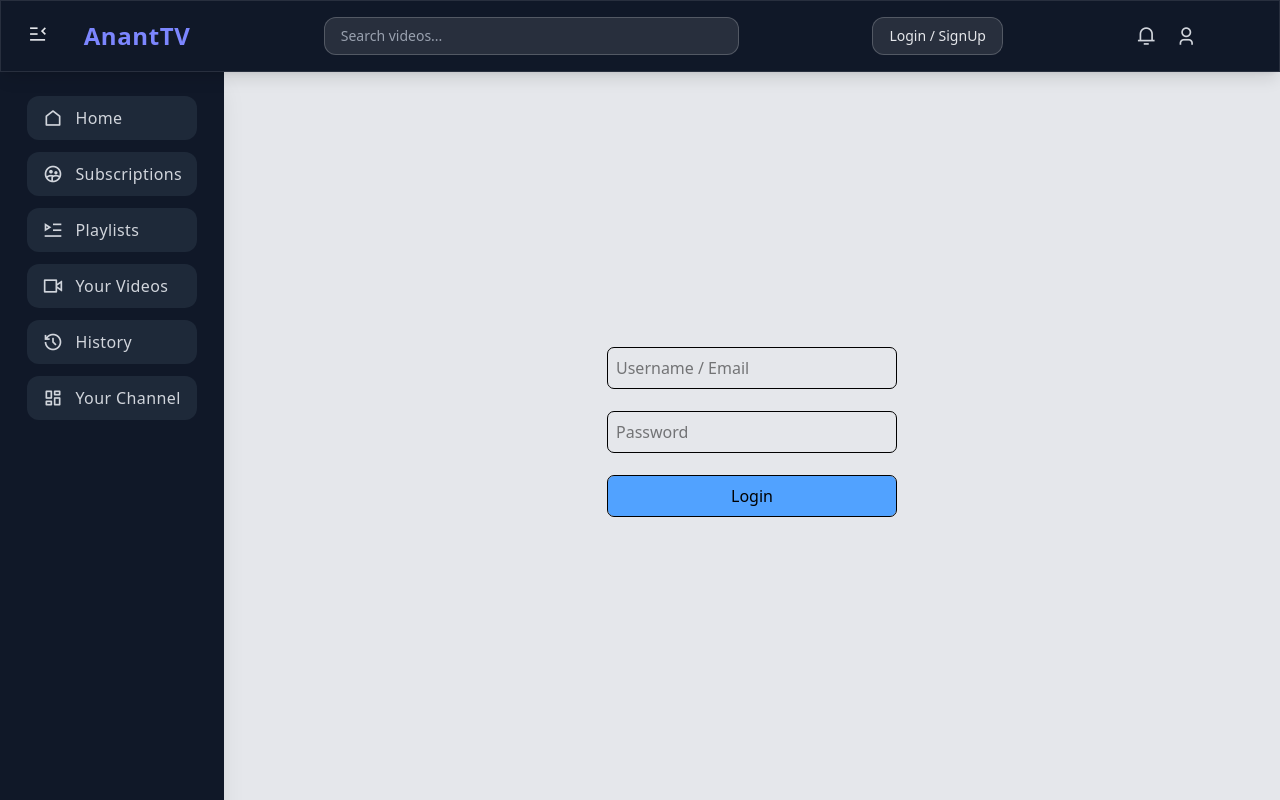
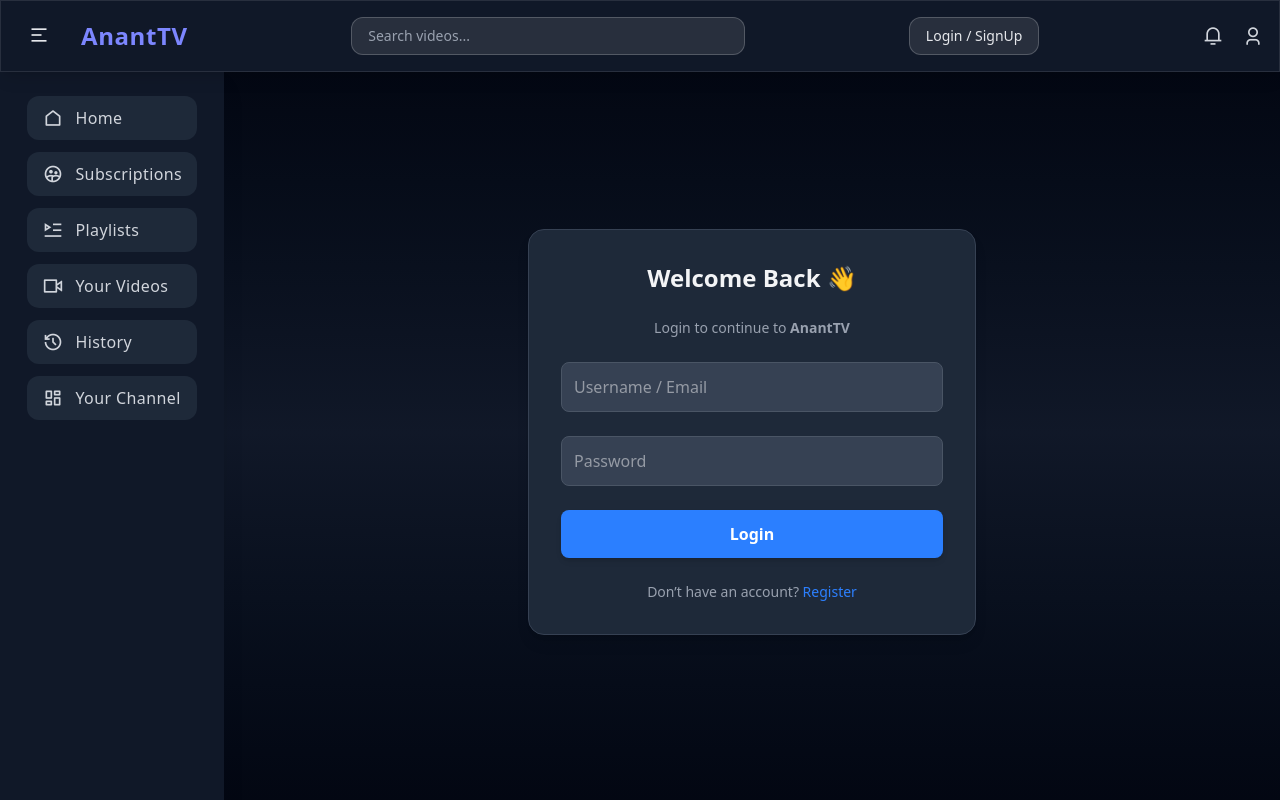
Before and after one commit to KaranKumar099/Anant_TV, a React (Vite) app in the folder frontend/: page /login in a window 1280 px wide. Built offline with nearby package versions, Linux system fonts and the light colour scheme.

Commit message:
styling 6

```diff
--- a/frontend/src/Layout.jsx
+++ b/frontend/src/Layout.jsx
@@ -1,33 +1,80 @@
+import { useState, useEffect } from "react";
 import { Header, SideBar } from "./index";
 import { Outlet } from "react-router";
-import { useState } from "react";
+import { motion } from "framer-motion";
 
 function Layout() {
+  const [sidebarOpen, setSidebarOpen] = useState(false);
   const [collapsed, setCollapsed] = useState(false);
+  const [windowWidth, setWindowWidth] = useState(window.innerWidth);
+
+  useEffect(() => {
+    const handleResize = () => setWindowWidth(window.innerWidth);
+    window.addEventListener("resize", handleResize);
+    return () => window.removeEventListener("resize", handleResize);
+  }, []);
+
+  const handleMenuClick = () => {
+    if (windowWidth < 1000) {
+      setSidebarOpen(!sidebarOpen);
+      setCollapsed(false);
+    }
+    else {
+      setCollapsed(!collapsed);
+    }
+  };
 
   return (
     <div className="h-screen flex flex-col overflow-hidden">
-            <button
-                    onClick={() => setCollapsed(!collapsed)}
-                    className="absolute top-4 left-5 z-100 text-xl text-gray-200 px-2 py-1 rounded-lg hover:bg-gray-600 transition"
-                >
-                    {collapsed ? <i className="ri-menu-fold-2-line"></i> : <i className="ri-menu-unfold-2-line"></i>}
-                </button>
       <div className="w-full fixed left-0 top-0 z-50">
-                <Header />
+        <Header onMenuClick={handleMenuClick} />
       </div>
 
       <div className="flex flex-1 pt-16 h-full">
+        {windowWidth >= 1000 && (
           <div
             className={`fixed top-16 left-0 h-full bg-gray-900 transition-all duration-300
-                        ${collapsed ? "w-24" : "w-56"}
-                        hidden md:block`}
+              ${collapsed ? "w-20" : "w-56"} hidden md:block`}
           >
             <SideBar showLabels={!collapsed} />
           </div>
+        )}
 
-                <div className={`flex-1 bg-gray-200 overflow-y-scroll transition-all duration-300
-                    ${collapsed ? "ml-20" : "ml-56"}`}>
+        {windowWidth >= 500 && windowWidth < 1000 && (
+          <div className="w-20 fixed top-16 left-0 bg-gray-900 h-full">
+            <SideBar showLabels={false} />
+          </div>
+        )}
+
+        {sidebarOpen && windowWidth < 500 && (
+          <>
+            <motion.div
+              initial={{ x: -250, opacity: 0 }}
+              animate={{ x: 0, opacity: 1 }}
+              exit={{ x: -250, opacity: 0 }}
+              transition={{ duration: 0.3 }}
+              className="fixed top-0 left-0 w-56 h-full bg-gray-900 shadow-2xl z-50"
+            >
+              <SideBar showLabels={true} />
+              <button
+                onClick={() => setSidebarOpen(false)}
+                className="absolute top-2 right-3 text-gray-50/75"
+              >
+                <i className="ri-close-circle-line"></i>
+              </button>
+            </motion.div>
+
+            <div
+              onClick={() => setSidebarOpen(false)}
+              className="fixed inset-0 bg-black/40 backdrop-blur-sm z-40"
+            />
+          </>
+        )}
+
+        <div
+          className={`flex-1 bg-gray-200 overflow-y-scroll transition-all duration-300
+            ${windowWidth >= 1000 ? (collapsed ? "ml-20" : "ml-56") : windowWidth >= 500 ? "ml-20" : "ml-0"}`}
+        >
           <Outlet />
         </div>
       </div>
--- a/frontend/src/components/CreatePlaylist.jsx
+++ b/frontend/src/components/CreatePlaylist.jsx
@@ -32,37 +32,43 @@ function CreatePlaylist() {
     };
 
     return (
-        <div className="h-full w-full flex-1 flex flex-col items-center">
-            <h1 className="text-2xl font-bold my-5">Create Playlist</h1>
-            <form className="flex flex-col gap-4" onSubmit={handleFormSubmit}>
+        <div className="flex-1 w-full h-full flex flex-col items-center justify-center bg-gray-900 text-white px-4">
+            <h1 className="text-3xl font-bold mb-6 text-blue-400">Create Playlist</h1>
+
+            <form
+                className="bg-gray-800 p-6 rounded-xl shadow-lg w-full max-w-md flex flex-col gap-5"
+                onSubmit={handleFormSubmit}
+            >
                 <div>
-                    <label>Name</label>
-                    <br />
+                    <label className="block text-gray-300 font-medium">Name</label>
                     <input
                         name="name"
                         type="text"
                         required
                         value={playlistDets.name}
                         onChange={handleChange}
-                        className="py-1 px-2 w-md outline mt-1"
+                        className="mt-2 w-full p-3 rounded-lg bg-gray-700 border border-gray-600 text-white placeholder-gray-400 focus:outline-none focus:ring-2 focus:ring-blue-400"
+                        placeholder="Enter playlist name"
                     />
                 </div>
+
                 <div>
-                    <label>Description</label>
-                    <br />
+                    <label className="block text-gray-300 font-medium">Description</label>
                     <textarea
                         name="description"
                         rows="4"
                         value={playlistDets.description}
                         onChange={handleChange}
-                        className="py-1 px-2 w-md outline mt-1"
+                        className="mt-2 w-full p-3 rounded-lg bg-gray-700 border border-gray-600 text-white placeholder-gray-400 focus:outline-none focus:ring-2 focus:ring-blue-400"
+                        placeholder="Enter playlist description"
                     ></textarea>
                 </div>
+
                 <button
                     type="submit"
-                    className="p-2 cursor-pointer text-white px-4 py-2 rounded bg-blue-500 transition"
+                    className="w-full py-3 rounded-lg bg-blue-500 hover:bg-blue-600 transition-colors font-semibold shadow-md"
                 >
-                    Create
+                    Create Playlist
                 </button>
             </form>
         </div>
--- a/frontend/src/components/Header.jsx
+++ b/frontend/src/components/Header.jsx
@@ -2,9 +2,9 @@ import { motion } from "framer-motion";
 import { useNavigate } from "react-router";
 import {useAuth} from "../Context/AuthContext"
 
-function Header() {
+function Header({onMenuClick}) {
     const navigate= useNavigate()
-    const { isAuthenticated } = useAuth()
+    const { user } = useAuth()
     async function handleClickOnUser(){
         navigate("/user")
     }
@@ -17,8 +17,12 @@ function Header() {
             initial={{ y: -60, opacity: 0 }}
             animate={{ y: 0, opacity: 1 }}
             transition={{ duration: 0.6 }}
-            className="sticky top-0 z-10 mb-6 flex items-center justify-around p-4 bg-gradient-to-r bg-gray-900 backdrop-blur-xl border border-white/10 shadow-lg"
+            className="sticky top-0 z-10 mb-6 flex items-center justify-between pl-20 p-4 bg-gradient-to-r bg-gray-900 backdrop-blur-xl border border-white/10 shadow-lg"
         >
+            <button onClick={onMenuClick}
+                className="absolute top-3 left-5 text-xl text-gray-200 p-2 rounded-lg hover:bg-gray-700">
+                <i className="ri-menu-2-line"></i>
+            </button>
             <motion.h1
                 whileHover={{ scale: 1.05 }}
                 className="text-2xl font-bold tracking-wide text-indigo-400"
@@ -35,7 +39,7 @@ function Header() {
             />
 
             {
-                !isAuthenticated ? (<button
+                !user ? (<button
                             className="text-gray-200 px-4 py-2 rounded-xl bg-white/10 border border-white/20 text-sm hover:cursor-pointer
                             focus:outline-none focus:ring-2 focus:ring-indigo-500 transition"
                             onClick={navigateToRegister}
--- a/frontend/src/components/Login.jsx
+++ b/frontend/src/components/Login.jsx
@@ -8,28 +8,11 @@ function Login() {
     const [password, setPassword] = useState("");
     const { login } = useAuth();
     let navigate = useNavigate();
+
     const handler = async (e) => {
         e.preventDefault();
-        // console.log(username, password)
-
-        // fetch method
         try {
-            // const res=await fetch("http://localhost:8000/api/v1/users/login",{
-            //   method: "POST",
-            //   headers: {
-            //     "Content-Type": "application/json",
-            //   },
-            //   body: JSON.stringify({username, password})
-            // })
-            // if(!res.ok){
-            //   const errorData = await res.json();
-            //   throw new Error(errorData.message || "Login failed");
-            // }
-            // const data = await res.json();
-            // console.log("Login Success:", data);
-
-            // axios method
-            const token = localStorage.getItem("accessToken")
+            const token = localStorage.getItem("accessToken");
             const res = await axios.post(
                 `${import.meta.env.VITE_BACKEND_URL}/users/login`,
                 { username, password },
@@ -40,13 +23,11 @@ function Login() {
                     withCredentials: true,
                 }
             );
-            console.log("Login Success:", res.data);
+            // console.log("Login Success:", res.data);
 
             localStorage.setItem("accessToken", res.data.data.accessToken);
             localStorage.setItem("refreshToken", res.data.data.refreshToken);
             login(res.data.data.accessToken);
-            // console.log("stored token ",localStorage.getItem("accessToken"));
-            // console.log("stored token ",localStorage.getItem("refreshToken"));
             navigate("/");
         } catch (error) {
             console.error("Login Error:", error.message);
@@ -55,35 +36,54 @@ function Login() {
     };
 
     return (
-        <>
+        <div className="flex items-center justify-center min-h-[92vh] bg-gradient-to-b from-gray-950 via-gray-900 to-gray-950">
             <form
-                className="flex-1 w-full h-full flex flex-col justify-center items-center gap-6"
                 onSubmit={handler}
+                className="bg-gray-800 shadow-lg rounded-2xl p-8 w-full max-w-md flex flex-col gap-6 border border-gray-700"
             >
+                <h1 className="text-2xl font-bold text-center text-gray-100">
+                    Welcome Back 👋
+                </h1>
+                <p className="text-center text-gray-400 text-sm">
+                    Login to continue to <span className="font-semibold">AnantTV</span>
+                </p>
+
                 <input
                     type="text"
                     name="username"
                     value={username}
                     onChange={(e) => setUsername(e.target.value)}
                     placeholder="Username / Email"
-                    className="outline-1 p-2 rounded-md w-2xs"
+                    className="p-3 rounded-lg border border-gray-600 bg-gray-700 text-gray-100 focus:ring-2 focus:ring-blue-400 outline-none"
                 />
+
                 <input
                     type="password"
                     name="password"
                     value={password}
                     onChange={(e) => setPassword(e.target.value)}
                     placeholder="Password"
-                    className="outline-1 p-2 rounded-md w-2xs"
+                    className="p-3 rounded-lg border border-gray-600 bg-gray-700 text-gray-100 focus:ring-2 focus:ring-blue-400 outline-none"
                 />
+
                 <button
                     type="submit"
-                    className="bg-blue-400 outline-1 p-2 rounded-md w-2xs"
+                    className="bg-blue-500 hover:bg-blue-600 transition-colors text-white font-semibold p-3 rounded-lg shadow-md"
                 >
                     Login
                 </button>
+
+                <p className="text-center text-sm text-gray-400">
+                    Don’t have an account?{" "}
+                    <span
+                        className="text-blue-500 hover:underline cursor-pointer"
+                        onClick={() => navigate("/register")}
+                    >
+                        Register
+                    </span>
+                </p>
             </form>
-        </>
+        </div>
     );
 }
 
```
Also changed, not shown: frontend/src/components/EditChannel.jsx (+24 -13 lines), frontend/src/components/EditPlaylist.jsx (+21 -17 lines). Lines whose indentation alone changed are shown as unchanged.
